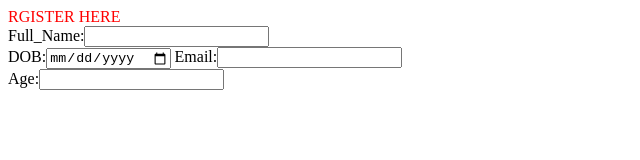
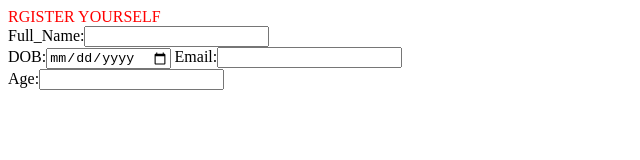
Before and after one commit to Disha-Agarwal-001/loginform, a plain HTML site: page index.html in a window 1280 px wide. Shown: the full height of the page, 0-640 px from the left. Drawn offline with Linux system fonts and the light colour scheme.

Commit message:
update heading

```diff
--- a/index.html
+++ b/index.html
@@ -13,16 +13,13 @@
 </head>
 <body>
     <div id="heading">
-        RGISTER HERE
+        RGISTER YOURSELF
     </div>
     <div>
         Full_Name:<input type= "text"><br>
         DOB:<input type="date">
         Email:<input type="text"><br>
         Age:<input type="number"><br>
-
-
-
     </div>
 </body>
 </html>
```
